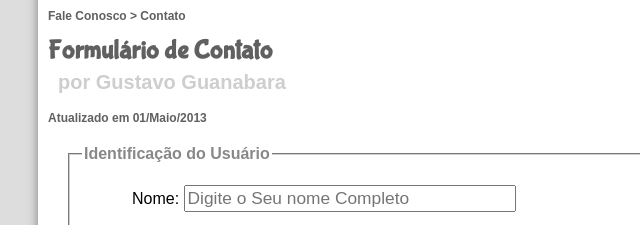
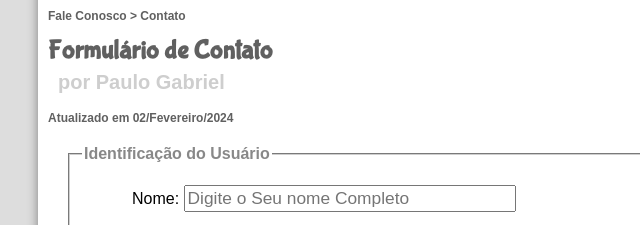
Before and after one commit to Gabriel-IDK/Site-Google-Glass, a plain HTML site: page fale-conosco.html in a window 1280 px wide. Shown: the part 187-412 px from the top of the page, 142-782 px from the left. Drawn offline with Linux system fonts and the light colour scheme.

Commit message:
Update fale-conosco.html

```diff
--- a/fale-conosco.html
+++ b/fale-conosco.html
@@ -61,8 +61,8 @@
             <hgroup>
                <h3> Fale Conosco > Contato</h3>
                <h1> Formulário de Contato</h1>
-               <h2>por Gustavo Guanabara</2>
-               <h3 id="datewow"> Atualizado em 01/Maio/2013</h3>
+               <h2>por Paulo Gabriel</2>
+               <h3 id="datewow"> Atualizado em 02/Fevereiro/2024</h3>
             </hgroup>
       </header>
 
```
